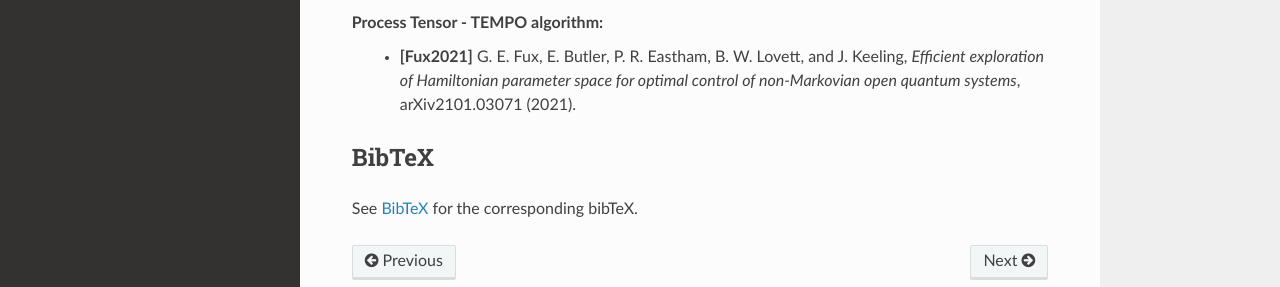
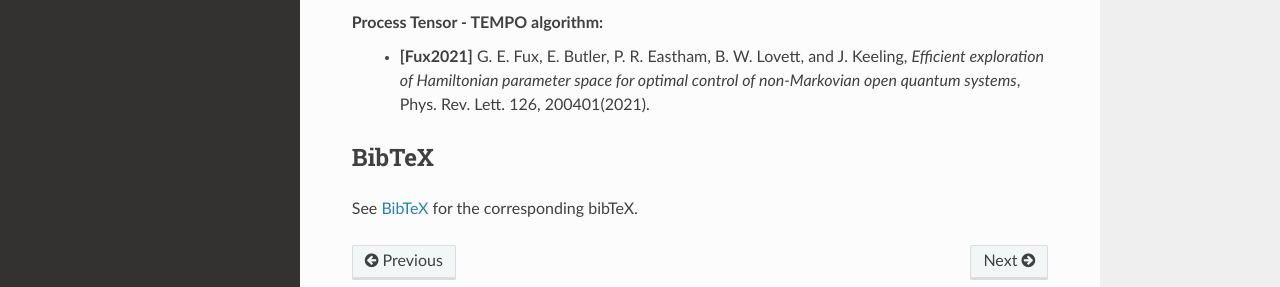
Before and after one commit to tempoCollaboration/OQuPy, a Sphinx documentation site: the page built from docs/pages/how_to_cite.rst, in a window 1280 px wide and 1090 px high. Shown: the part 680-967 px from the top of the window. Built offline with Sphinx 7.4.7 and the Read the Docs theme 2.0.0, drawn with Linux system fonts in a browser that asks for light colours; the version number could not be read and is left out.

Commit message:
PT-TEMPO citation update.

```diff
--- a/docs/pages/how_to_cite.rst
+++ b/docs/pages/how_to_cite.rst
@@ -31,8 +31,8 @@ Process Tensor approach:
 Process Tensor - TEMPO algorithm:
   - **[Fux2021]** G. E. Fux, E. Butler, P. R. Eastham, B. W. Lovett, and
     J. Keeling, *Efficient exploration of Hamiltonian parameter space for
-    optimal control of non-Markovian open quantum systems*, arXiv2101.03071
-    (2021).
+    optimal control of non-Markovian open quantum systems*,
+    Phys. Rev. Lett. 126, 200401(2021).
 
 BibTeX
 ------
```
